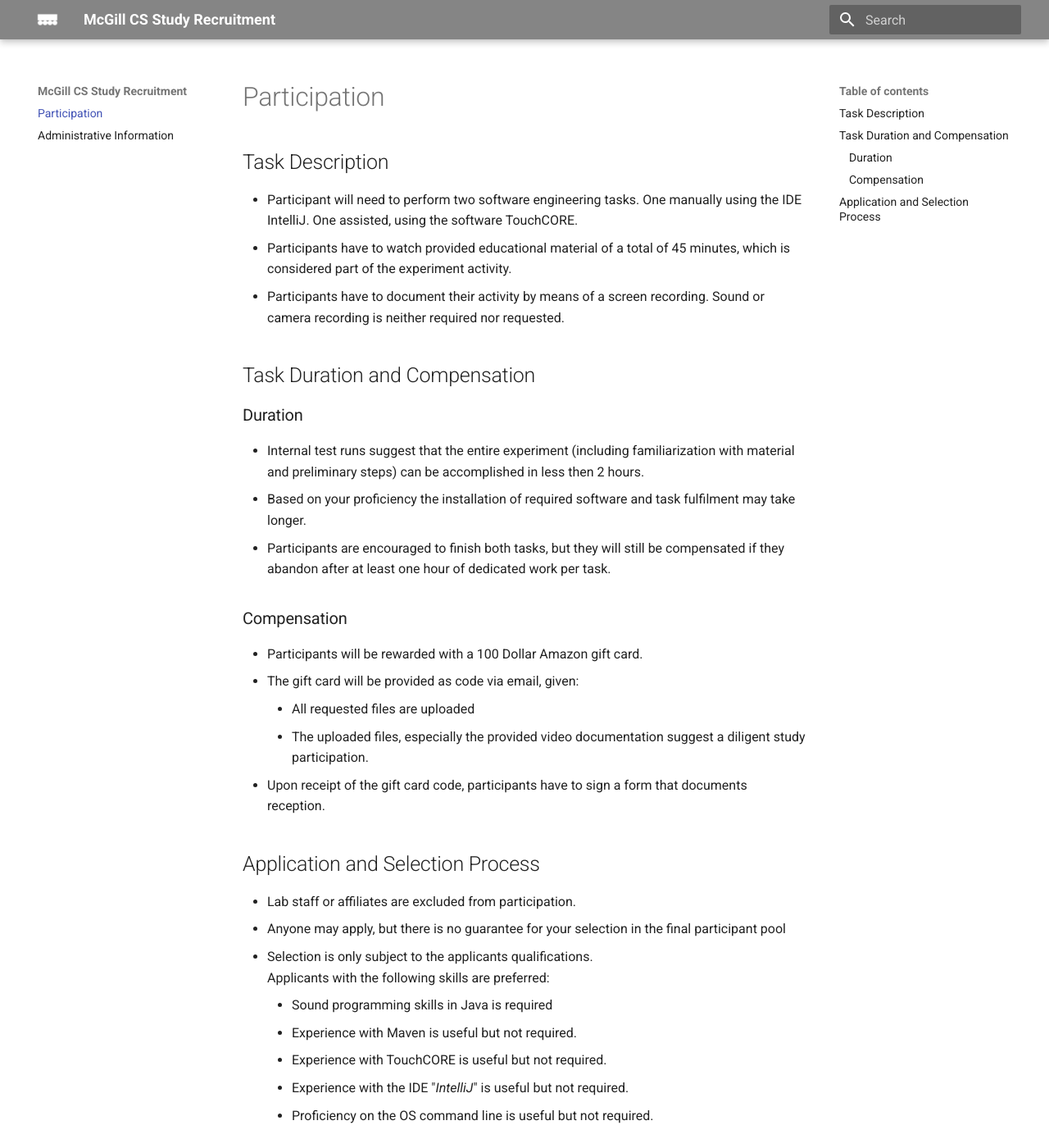
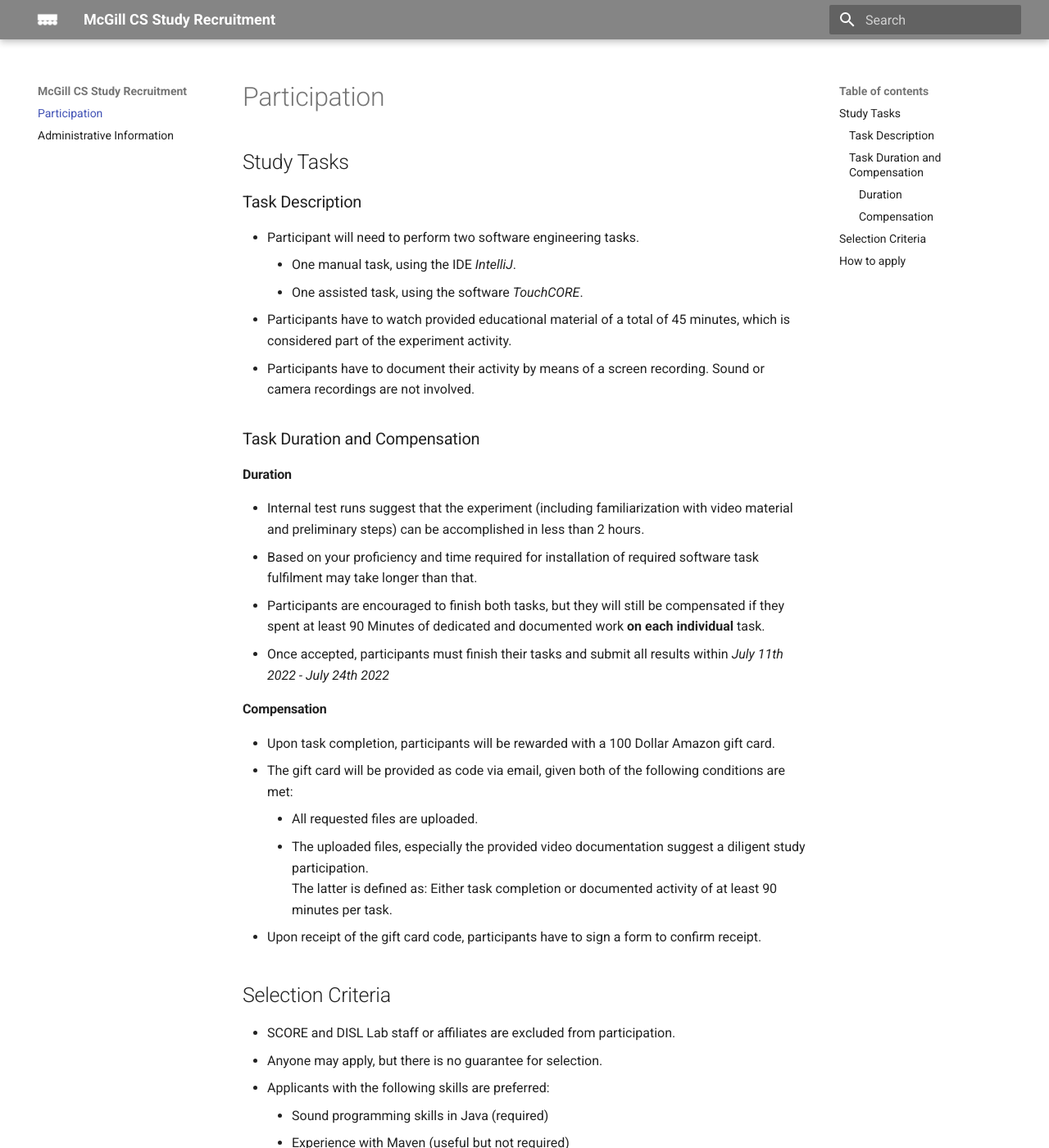
Before and after one commit to m5c/RestifyRecruitmentPage, an MkDocs documentation site: the page built from docs/participation.md, in a window 1280 px wide and 1400 px high. Shown: the whole window at 82% size. Built offline with MkDocs 1.6.1 and Material for MkDocs 9.7.7, drawn with Linux system fonts in a browser that asks for light colours; some of the changed text lies outside the part shown.

Commit message:
added self assessment form

````diff
--- a/docs/participation.md
+++ b/docs/participation.md
@@ -1,35 +1,57 @@
 # Participation
 
-## Task Description
+## Study Tasks
 
- * Participant will need to perform two software engineering tasks. One manually using the IDE IntelliJ. One assisted, using the software TouchCORE.
+### Task Description
+
+ * Participant will need to perform two software engineering tasks.
+    * One manual task, using the IDE *IntelliJ*.
+    * One assisted task, using the software *TouchCORE*.
  * Participants have to watch provided educational material of a total of 45 minutes, which is considered part of the experiment activity.
- * Participants have to document their activity by means of a screen recording. Sound or camera recording is neither required nor requested.
+ * Participants have to document their activity by means of a screen recording. Sound or camera recordings are not involved.
 
-## Task Duration and Compensation
+### Task Duration and Compensation
 
-### Duration
+#### Duration
 
- * Internal test runs suggest that the entire experiment (including familiarization with material and preliminary steps) can be accomplished in less then 2 hours.
- * Based on your proficiency the installation of required software and task fulfilment may take longer.
- * Participants are encouraged to finish both tasks, but they will still be compensated if they abandon after at least one hour of dedicated work per task.
+ * Internal test runs suggest that the experiment (including familiarization with video material and preliminary steps) can be accomplished in less than 2 hours.
+ * Based on your proficiency and time required for installation of required software task fulfilment may take longer than that.
+ * Participants are encouraged to finish both tasks, but they will still be compensated if they spent at least 90 Minutes of dedicated and documented work **on each individual** task.
+ * Once accepted, participants must finish their tasks and submit all results within *July 11th 2022 - July 24th 2022*
 
-### Compensation
+#### Compensation
 
- * Participants will be rewarded with a 100 Dollar Amazon gift card.
- * The gift card will be provided as code via email, given:
-    * All requested files are uploaded
+ * Upon task completion, participants will be rewarded with a 100 Dollar Amazon gift card.
+ * The gift card will be provided as code via email, given both of the following conditions are met:
+    * All requested files are uploaded.
     * The uploaded files, especially the provided video documentation suggest a diligent study participation.
- * Upon receipt of the gift card code, participants have to sign a form that documents reception.
+The latter is defined as: Either task completion or documented activity of at least 90 minutes per task.
+ * Upon receipt of the gift card code, participants have to sign a form to confirm receipt.
 
-## Application and Selection Process
+## Selection Criteria
 
- * Lab staff or affiliates are excluded from participation.
- * Anyone may apply, but there is no guarantee for your selection in the final participant pool
- * Selection is only subject to the applicants qualifications.
-Applicants with the following skills are preferred:
-    * Sound programming skills in Java is required
-    * Experience with Maven is useful but not required.
-    * Experience with TouchCORE is useful but not required.
-    * Experience with the IDE "*IntelliJ*" is useful but not required.
-    * Proficiency on the OS command line is useful but not required.
+ * SCORE and DISL Lab staff or affiliates are excluded from participation.
+ * Anyone may apply, but there is no guarantee for selection.
+ * Applicants with the following skills are preferred:
+    * Sound programming skills in Java (required)
+    * Experience with Maven (useful but not required)
+    * Experience with TouchCORE (useful but not required)
+    * Experience with the IDE "*IntelliJ*" (useful but not required)
+    * Proficiency on the OS command line (useful but not required)
+
+## How to apply
+
+ * Download this text form and fill it our with your favourite text editor: <a href=../self-assessment.txt download>self-assessment.txt</a>
+ * Send the filled out form to: [maximilian.schiedermeier@mcgill.ca](mailto:maximilian.schiedermeier@mcgill.ca)
+    * Subject: ```RESTify Experiment```
+    * Content:
+```
+Hello,
+
+I would like to participate in the RESTify Experiment.
+Please inform me if my application was considered for study participation.
+Attached is my filled out self-assessment form.
+
+Best,
+YOUR NAME
+```
--- /dev/null
+++ b/docs/self-assessment.txt
@@ -0,0 +1,68 @@
+Please answer these short questions as honestly as possible.
+Higher experience does not necessarily have an impact on your chances of being selected for study participation.
+Only place a lowercase "x" between the "[ ]" that best fit your answer. Only select exactly one answer per question. Do not make any other changes to this document, for it will be processed automatically.
+Your responses remain completely anonymous to anyone outside the research staff and will not be used for any purpose other than this study and associated publications.
+
+
+1) How proficient are you with the programming language Java?
+[ ] I’ve never programmed in Java
+[ ] I’ve developed some simple programs in Java
+[ ] I use Java on a regular basis
+[ ] I have more than 5 years of programming experience with Java
+[ ] I have developed and published libraries Java libraries
+
+
+2) How proficient are you with Spring Boot ?
+[ ] I don’t know what it is or does
+[ ] I have already inspected software based on Spring Boot
+[ ] I have already used Spring Boot in a project
+[ ] I know about advanced concepts such as Parameter mappings
+[ ] I have already modified the spring boot code base
+
+
+3) How proficient are you with the build system “Maven”?
+[ ] I have never used Maven
+[ ] I have worked with Maven projects
+[ ] I have modified existing Maven project configurations my needs
+[ ] I have set up maven configurations from scratch
+[ ] I have developed and published maven artifacts myself.
+
+
+4) How proficient are you with the Modelling Software “TouchCORE”?
+[ ] I have never used TouchCORE
+[ ] I have inspected TouchCORE models on my machine
+[ ] I have developed simple models with TouchCORE
+[ ] I have used TouchCORE for concern based modelling
+[ ] I have contributed to the TouchCORE code base
+
+
+5) How proficient are you with the OS command line?
+[ ] I have never used the command line
+[ ] I can perform simple operations such as changing a directory or deleting a file
+[ ] I use the command line for repetitive tasks
+[ ] I have developed simple scripts
+[ ] I prefer the command line over my OS’s graphical interface
+
+
+6) How much do you know about HTTP and REST?
+[ ] I don’t know anything about HTTP and REST
+[ ] I know how to construct and send HTTP queries
+[ ] I know the difference between HTTP and REST
+[ ] I have already developed a RESTful service
+[ ] I have already developed a RESTful service that currently is prod use
+
+
+7) How much do you know about the singleton pattern
+[ ] I don’t know what it is
+[ ] I know what it is but have never used it
+[ ] I have already used it in one of my projects
+[ ] I could verify a provided implementation
+[ ] I could implement it right away from scratch
+
+
+8) How much do you know about reflection
+[ ] I don’t know what reflection is
+[ ] I have heard of reflection
+[ ] I know what reflection is and when it is used
+[ ] I have already used reflection myself
+[ ] I have developed a library or framework that sets on reflection
````
Also changed, not shown: docs/administrative.md (+11 -10 lines), docs/index.md (+10 -10 lines).
